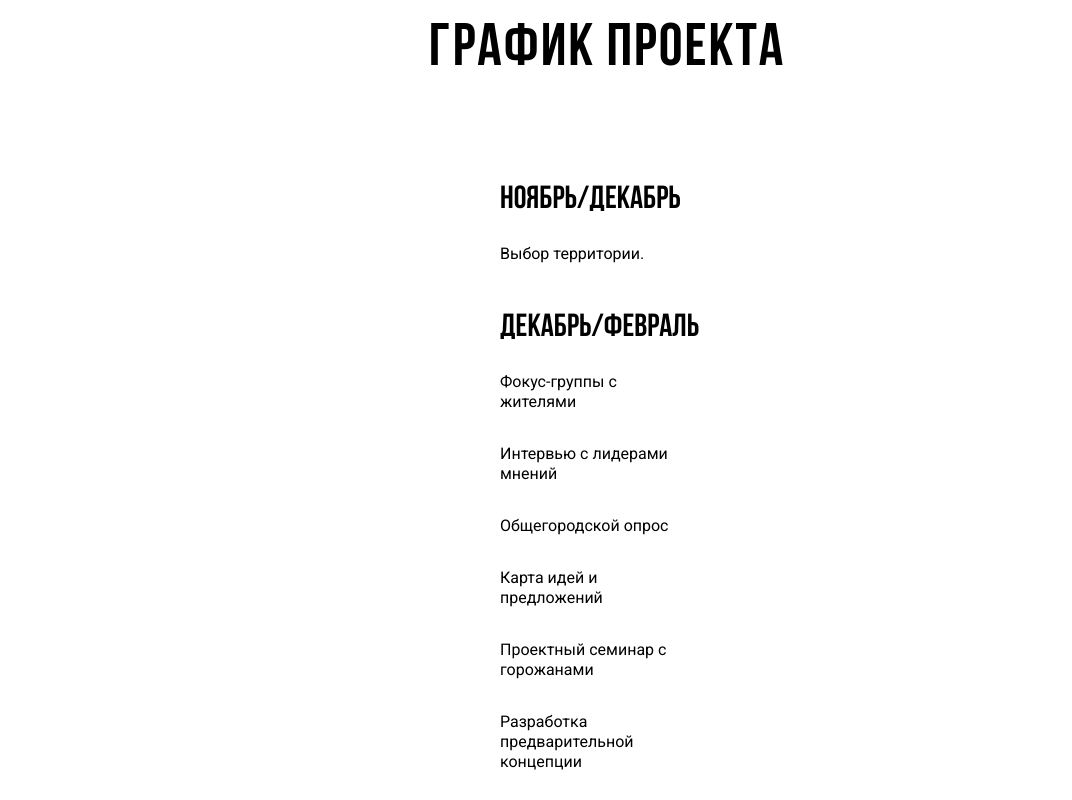
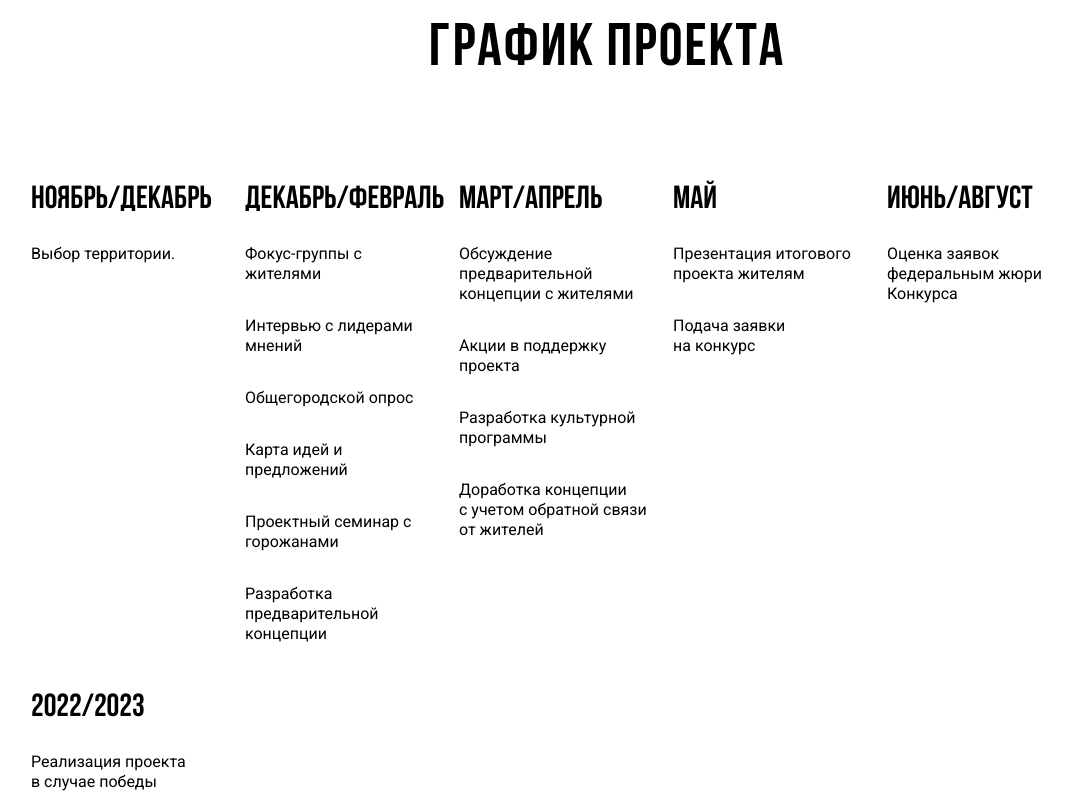
Before and after one commit to designunit/tura, a Next.js app: page / in a window 1280 px wide. Shown: the part 1900-2700 px from the top of the page, without its empty margins (33-1105 px from the left). Built offline with nearby package versions, Linux system fonts and the light colour scheme.

Commit message:
fix adaptive roadmap

```diff
--- a/src/components/Steps/styles.module.css
+++ b/src/components/Steps/styles.module.css
@@ -8,6 +8,12 @@
 
 @media screen and (max-width : 1280px) {
     .container {
+        flex-wrap: wrap;
+        justify-content: left;
+    }
+}
+@media screen and (max-width : 480px) {
+    .container {
         flex-direction: column;
         align-items: center;
     }
```
